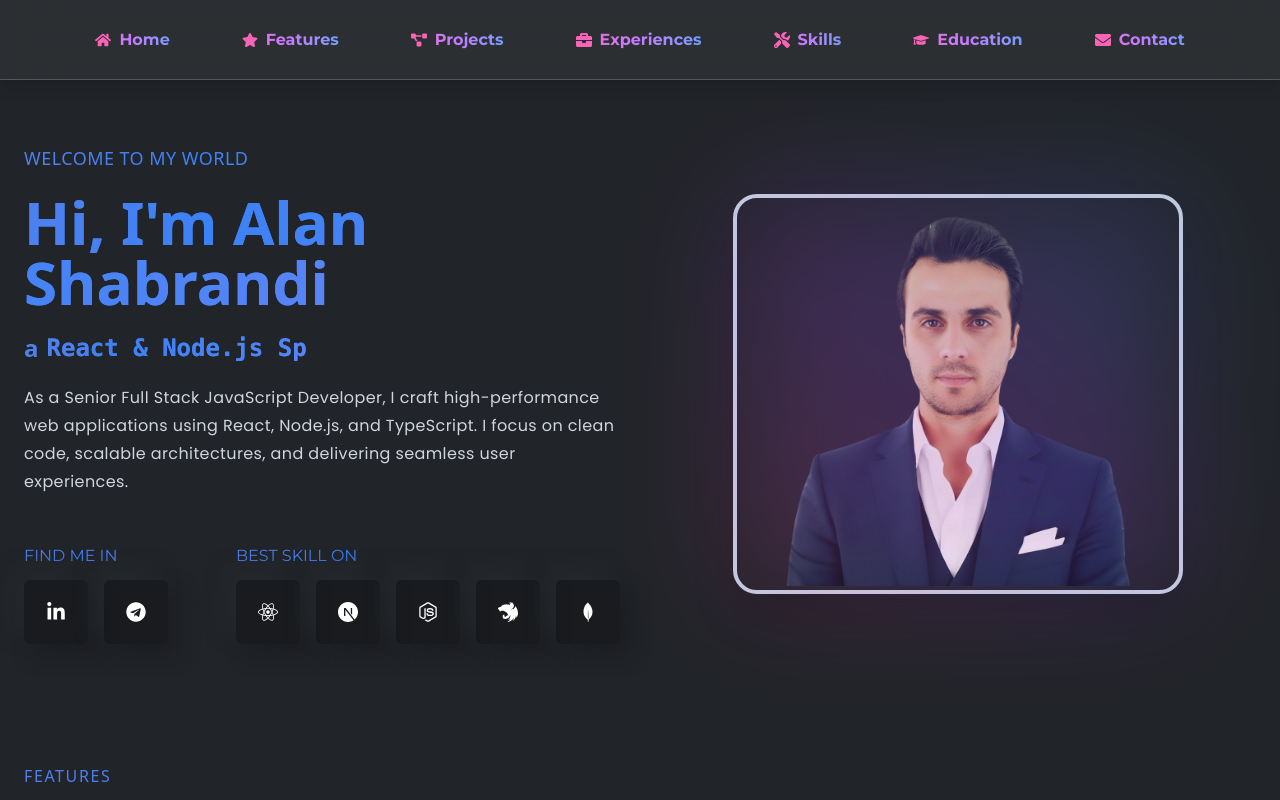
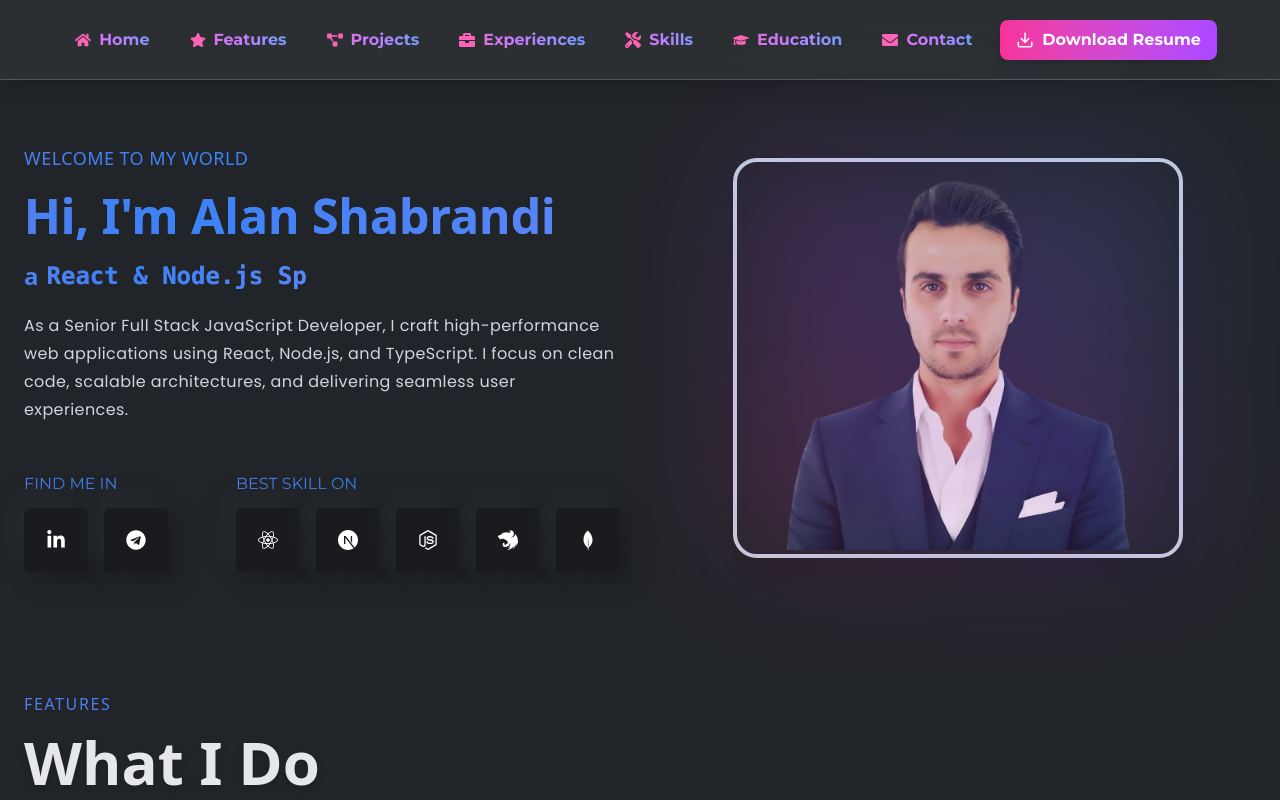
Before and after one commit to alan-shabrandi/portfolio, a React (Vite) app: page /#/ in a window 1280 px wide. Shown: the top 800 px of the page. Built offline with nearby package versions, Linux system fonts and the light colour scheme.

Commit message:
portfolio

```diff
--- a/src/components/contact/Contact.tsx
+++ b/src/components/contact/Contact.tsx
@@ -1,4 +1,3 @@
-// Contact.tsx
 import { useState, useEffect } from "react";
 import { motion, AnimatePresence, type Variants } from "framer-motion";
 import emailjs from "@emailjs/browser";
--- a/src/components/heroSection/HeroSection.tsx
+++ b/src/components/heroSection/HeroSection.tsx
@@ -59,7 +59,7 @@ const LeftBanner: React.FC<LeftBannerProps> = ({
 }) => {
   const content = [
     { type: "h4", text: "WELCOME TO MY WORLD", delay: 0 },
-    { type: "h1", text: <span className="text-gradient-animated capitalize">Hi, I'm {name}</span>, delay: 0.1 },
+    { type: "h1", text: <span className="text-gradient-animated capitalize ">Hi, I'm {name}</span>, delay: 0.1 },
     {
       type: "h2",
       text: (
@@ -128,7 +128,7 @@ const Media: React.FC = () => (
       <h2 className="text-base uppercase font-titleFont text-gradient-animated">Find me in</h2>
       <div className="flex gap-4">
         {findMeIn.map((item, i) => (
-          <motion.span
+          <motion.a
             key={i}
             className="bannerIcon group"
             variants={iconVariants}
@@ -138,9 +138,11 @@ const Media: React.FC = () => (
             whileHover="hover"
             data-tooltip-id="shared-tooltip"
             data-tooltip-content={item.title}
+            href={item.link}
+            target="_blank"
           >
             <item.icon className="text-white group-hover:text-designColor transition-colors duration-300" />
-          </motion.span>
+          </motion.a>
         ))}
       </div>
     </div>
@@ -172,9 +174,9 @@ const Media: React.FC = () => (
 function getClassName(type: string) {
   switch (type) {
     case "h1":
-      return "text-4xl sm:text-5xl lgl:text-6xl font-bold text-gradient-animated";
+      return "text-2xl sm:text-3xl lgl:text-5xl font-bold text-gradient-animated";
     case "h2":
-      return "text-2xl sm:text-3xl lgl:text-4xl font-bold flex items-center text-gradient-animated";
+      return "text-xl sm:text-2xl lgl:text-3xl font-bold flex items-center text-gradient-animated";
     case "p":
       return "text-sm sm:text-base font-bodyFont leading-7 tracking-wide text-gray-300";
     case "h4":
--- a/src/components/navbar/Navbar.tsx
+++ b/src/components/navbar/Navbar.tsx
@@ -1,8 +1,8 @@
 import { useEffect, useRef } from "react";
 import { Link } from "react-scroll";
-import { FiMenu } from "react-icons/fi";
+import { FiDownload, FiMenu } from "react-icons/fi";
 import { MdClose } from "react-icons/md";
-import { FaFacebookF, FaTwitter, FaLinkedinIn } from "react-icons/fa";
+import { FaFacebookF, FaTwitter, FaLinkedinIn, FaTelegram } from "react-icons/fa";
 import { motion, AnimatePresence, type Variants } from "framer-motion";
 import { logo } from "../../assets";
 import { navLinksdata } from "../../constants";
@@ -17,17 +17,14 @@ const fadeSlide = (axis: "x" | "y" = "x", distance = 20, delay = 0): Variants =>
       : { opacity: 1, y: 0, transition: { delay, type: "spring", stiffness: 300 } },
 });
 
-// Generic staggered container
 const staggerContainer: Variants = {
   hidden: {},
   visible: { transition: { staggerChildren: 0.1 } },
 };
 
-// Social icons
 const socialIcons = [
-  { Icon: FaFacebookF, color: "#1877F2" },
-  { Icon: FaTwitter, color: "#1DA1F2" },
-  { Icon: FaLinkedinIn, color: "#0A66C2" },
+  { Icon: FaLinkedinIn, color: "#0A66C2", link: "#" },
+  { Icon: FaTelegram, color: "#1877F2", link: "https://t.me/AlanShabrandi" },
 ];
 
 interface NavbarProps {
@@ -41,21 +38,21 @@ const Navbar: React.FC<NavbarProps> = ({ isMenuOpen, setIsMenuOpen }) => {
   const toggleMenu = () => setIsMenuOpen((prev) => !prev);
   const closeMenu = () => setIsMenuOpen(false);
 
-  // Close menu when clicking outside
   useEffect(() => {
     const handleClickOutside = (event: MouseEvent) => {
       if (isMenuOpen && menuRef.current && !menuRef.current.contains(event.target as Node)) {
         closeMenu();
       }
     };
-
     document.addEventListener("mousedown", handleClickOutside);
     return () => document.removeEventListener("mousedown", handleClickOutside);
   }, [isMenuOpen]);
 
   return (
     <header className="w-full h-20 sticky top-0 z-50 bg-[rgba(255,255,255,0.05)] backdrop-blur-xl border-b border-white/20 flex justify-between items-center font-titleFont px-6 shadow-lg">
-      <nav className="hidden mdl:flex justify-center items-center gap-8 lg:gap-12 w-full">
+      {/* --- Desktop Nav --- */}
+      <nav className="hidden mdl:flex justify-center items-center gap-6 w-full">
+        <div className="flex items-center gap-4">
           {navLinksdata.map((link: NavLink, i) => (
             <motion.li
               key={link._id}
@@ -68,18 +65,47 @@ const Navbar: React.FC<NavbarProps> = ({ isMenuOpen, setIsMenuOpen }) => {
               </Link>
             </motion.li>
           ))}
+
+          {/* Desktop Resume Button */}
+          <motion.a
+            href="/resume.pdf"
+            download
+            className="px-4 py-2 flex items-center gap-2 bg-gradient-to-r from-pink-500 to-purple-500 text-white font-bold rounded-lg shadow-lg hover:scale-105 transition-transform duration-300"
+            initial={{ y: -10, opacity: 0 }}
+            animate={{ y: 0, opacity: 1 }}
+            transition={{ delay: navLinksdata.length * 0.1 }}
+          >
+            <FiDownload className="text-lg" /> Download Resume
+          </motion.a>
+        </div>
       </nav>
 
+      {/* --- Mobile Nav: Resume + Toggle Menu --- */}
+      <div className="w-full flex items-center justify-between gap-4 mdl:hidden">
+        {/* Menu Toggle */}
         <button
           onClick={toggleMenu}
-        className="mdl:hidden w-12 h-12 flex items-center justify-center rounded-full bg-gradient-to-tr from-pink-500 to-purple-500 text-white shadow-lg hover:scale-110 transition-transform duration-300"
+          className="w-12 h-12 flex items-center justify-center rounded-full bg-gradient-to-tr from-pink-500 to-purple-500 text-white shadow-lg hover:scale-110 transition-transform duration-300"
         >
           <FiMenu className="text-2xl" />
         </button>
+        {/* Mobile Resume Button */}
+        <motion.a
+          href="/resume.pdf"
+          download
+          className="px-3 py-2 flex items-center gap-2 bg-gradient-to-r from-pink-500 to-purple-500 text-white font-bold rounded-lg shadow-lg hover:scale-105 transition-transform duration-300"
+          initial={{ y: -10, opacity: 0 }}
+          animate={{ y: 0, opacity: 1 }}
+          transition={{ delay: 0.2 }}
+        >
+          <FiDownload className="text-lg" /> Resume
+        </motion.a>
+      </div>
 
       <AnimatePresence>
         {isMenuOpen && (
           <>
+            {/* Overlay */}
             <motion.div
               className="fixed inset-0 bg-black/50 backdrop-blur-sm z-40"
               initial={{ opacity: 0 }}
@@ -88,6 +114,7 @@ const Navbar: React.FC<NavbarProps> = ({ isMenuOpen, setIsMenuOpen }) => {
               transition={{ duration: 0.3 }}
             />
 
+            {/* Mobile Menu */}
             <motion.aside
               ref={menuRef}
               className="fixed top-0 left-0 w-4/5 h-screen bg-[rgba(0,0,0,0.6)] backdrop-blur-xl p-6 overflow-y-auto scrollbar-hide z-50 rounded-r-3xl shadow-2xl shadow-pink-500/40 border border-white/20"
@@ -106,16 +133,6 @@ const Navbar: React.FC<NavbarProps> = ({ isMenuOpen, setIsMenuOpen }) => {
                   animate={{ scale: 1, opacity: 1 }}
                   transition={{ type: "spring", stiffness: 260, damping: 20 }}
                 />
-
-                <motion.p
-                  className="text-sm text-white/70 mt-2 text-center"
-                  initial={{ y: 10, opacity: 0 }}
-                  animate={{ y: 0, opacity: 1 }}
-                  transition={{ delay: 0.2 }}
-                >
-                  Lorem ipsum dolor sit amet, consectetur adipisicing elit. Earum soluta perspiciatis molestias enim cum repellat.
-                </motion.p>
-
                 <motion.ul className="flex flex-col gap-4 mt-4" initial="hidden" animate="visible" variants={staggerContainer}>
                   {navLinksdata.map((link: NavLink, i) => (
                     <motion.li
@@ -124,29 +141,33 @@ const Navbar: React.FC<NavbarProps> = ({ isMenuOpen, setIsMenuOpen }) => {
                       variants={fadeSlide("x", 20, i * 0.1)}
                     >
                       {link.icon && <link.icon className="text-pink-400" />}
-                      <Link to={link.link} spy smooth offset={-70} duration={500} onClick={() => setIsMenuOpen(false)}>
+                      <Link to={link.link} spy smooth offset={-70} duration={500} onClick={closeMenu}>
                         {link.title}
                       </Link>
                     </motion.li>
                   ))}
                 </motion.ul>
 
+                {/* Social Icons */}
                 <motion.div className="flex flex-col gap-4 mt-6 items-center" initial="hidden" animate="visible" variants={staggerContainer}>
                   <motion.h2 className="text-base uppercase font-titleFont mb-3 text-white/70">Find me in</motion.h2>
                   <div className="flex gap-4">
-                    {socialIcons.map(({ Icon, color }, i) => (
-                      <motion.span
+                    {socialIcons.map(({ Icon, color, link }, i) => (
+                      <motion.a
                         key={i}
                         className="p-3 rounded-full bg-white/10 cursor-pointer transition-all duration-300"
                         whileHover={{ scale: 1.25, backgroundColor: color, color: "#fff", boxShadow: `0 0 20px ${color}` }}
                         variants={fadeSlide("y", 10, i * 0.1)}
+                        href={link}
+                        target="_blank"
                       >
                         <Icon />
-                      </motion.span>
+                      </motion.a>
                     ))}
                   </div>
                 </motion.div>
 
+                {/* Close Button */}
                 <motion.button
                   onClick={closeMenu}
                   className="absolute top-0 right-0 text-white/70 hover:text-pink-400 text-3xl"
--- a/src/constants/index.ts
+++ b/src/constants/index.ts
@@ -176,8 +176,8 @@ export const educationData: Education[] = [
 ];
 
 export const findMeIn = [
-  { title: "LinkedIn", icon: FaLinkedinIn },
-  { title: "Telegram", icon: FaTelegram },
+  { title: "LinkedIn", icon: FaLinkedinIn, link: "#" },
+  { title: "Telegram", icon: FaTelegram, link: "https://t.me/AlanShabrandi" },
 ];
 
 export const bestSkills = [
```
Also changed, not shown: 1 other file (tests, documents, lock files or other folders). Lines whose indentation alone changed are shown as unchanged.
